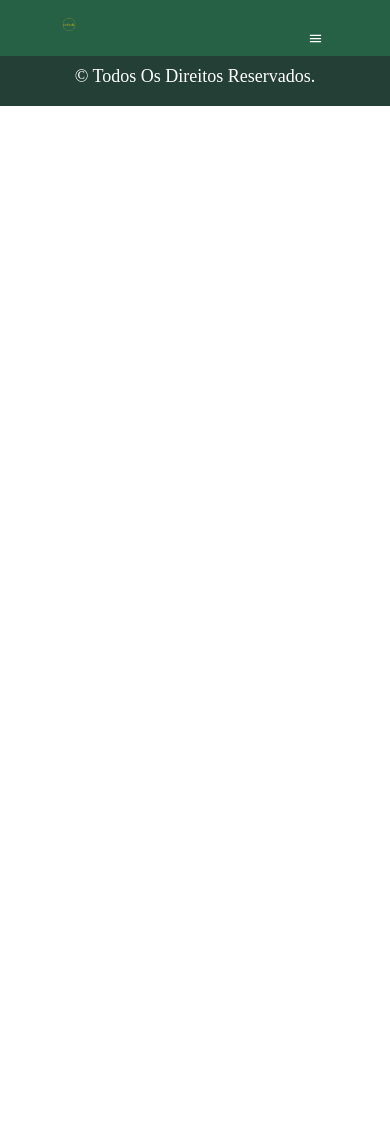
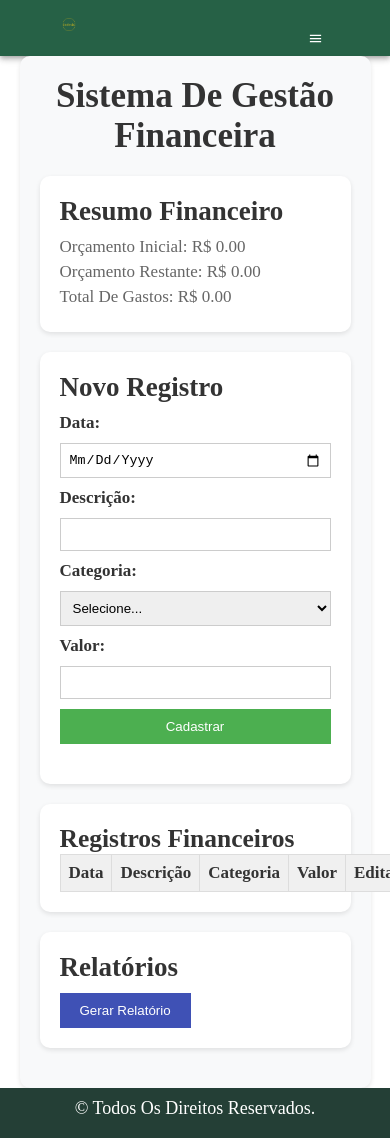
Before and after one commit to PedroFigueredo560/Sis-Social, a React (Vite) app: page /financeiro in a window 390 px wide. Before the commit the page ends 844 px from the top, so only its background shows below. Built offline with nearby package versions, Linux system fonts and the light colour scheme.

Commit message:
front end de financeiro

```diff
--- a/package.json
+++ b/package.json
@@ -16,6 +16,8 @@
     "@emotion/styled": "^11.13.0",
     "@mui/icons-material": "^5.16.4",
     "@mui/material": "^5.16.4",
+    "react-icons": "^5.2.1",
+    "react-paginate": "^8.2.0",
     "react-router-dom": "^6.25.1"
   }
 }
--- a/src/Routes.jsx
+++ b/src/Routes.jsx
@@ -4,6 +4,7 @@ import { Routes, Route } from "react-router-dom";
 import Home from "./pages/Home";
 import Login from "./pages/Login";
 import Register from "./pages/Register";
+import Financial from "./pages/Financial";
 
 const AppRoutes = () => {
   return (
@@ -11,6 +12,7 @@ const AppRoutes = () => {
       <Route path="/" element={<Home />} />
       <Route path="/login" element={<Login />} />
       <Route path="/cadastro" element={<Register/>}/>
+      <Route path="/financeiro" element={<Financial/>}/>
     </Routes>
   );
 };
--- a/src/componentes/Header/index.jsx
+++ b/src/componentes/Header/index.jsx
@@ -51,7 +51,7 @@ const Header = () => {
               <Link to="/login" className="nav-link">Agendamento</Link>
             </Button>
             <Button>
-              <Link to="/login" className="nav-link">Financeiro</Link>
+              <Link to="/financeiro" className="nav-link">Financeiro</Link>
             </Button>
             <Button>
               <Link to="/cadastro" className="nav-link">Cadastro</Link>
--- /dev/null
+++ b/src/pages/Financial/index.jsx
@@ -0,0 +1,151 @@
+import React, { useState, useEffect } from 'react';
+import "./style.css";
+import { AiFillEdit, AiFillDelete } from 'react-icons/ai';
+
+function App() {
+  const [transacoes, setTransacoes] = useState([]); // Array to store financial transactions
+  const [orcamentoInicial, setOrcamentoInicial] = useState(0); // Initial budget
+  const [orcamentoRestante, setOrcamentoRestante] = useState(0); // Remaining budget
+  const [totalGastos, setTotalGastos] = useState(0); // Total expenses
+
+  // Function to fetch transactions from localStorage (optional)
+  const buscarTransacoes = () => {
+    const storedTransacoes = localStorage.getItem('transacoes');
+    if (storedTransacoes) {
+      setTransacoes(JSON.parse(storedTransacoes));
+    }
+  };
+
+  // Function to save transactions to localStorage (optional)
+  const salvarTransacoes = () => {
+    localStorage.setItem('transacoes', JSON.stringify(transacoes));
+  };
+
+  // Function to calculate financial indicators
+  const calcularIndicadores = () => {
+    const novoOrcamentoRestante = orcamentoInicial - totalGastos;
+    setOrcamentoRestante(novoOrcamentoRestante);
+    setTotalGastos(novoOrcamentoRestante);
+  };
+
+  // Function to handle new transaction submission
+  const handleNovaTransacao = (event) => {
+    event.preventDefault();
+
+    const novaTransacao = {
+      data: event.target.data.value,
+      descricao: event.target.descricao.value,
+      categoria: event.target.categoria.value,
+      valor: parseFloat(event.target.valor.value),
+    };
+
+    setTransacoes([...transacoes, novaTransacao]);
+    salvarTransacoes();
+    calcularIndicadores(); // Update indicators after new transaction
+
+    // Clear the form after successful submission
+    event.target.reset();
+  };
+
+  // Function to edit a transaction (optional)
+  const handleEditarTransacao = (transacaoId) => {
+    // Implement logic to edit a specific transaction
+  };
+
+  // Function to delete a transaction (optional)
+  const handleExcluirTransacao = (transacaoId) => {
+    // Implement logic to delete a specific transaction
+  };
+
+  // Function to generate reports (optional)
+  const handleGerarRelatorio = () => {
+    // Implement logic to generate reports in a preferred format (PDF, CSV, etc.)
+  };
+
+  // useEffect to fetch transactions on component mount
+  useEffect(() => {
+    buscarTransacoes();
+  }, []);
+
+  return (
+    <div className="container">
+      <h1>Sistema de Gestão Financeira</h1>
+
+      <div className="resumo">
+        <h2>Resumo Financeiro</h2>
+        <p>Orçamento Inicial: R$ {orcamentoInicial.toFixed(2)}</p>
+        <p>Orçamento Restante: R$ {orcamentoRestante.toFixed(2)}</p>
+        <p>Total de Gastos: R$ {totalGastos.toFixed(2)}</p>
+      </div>
+
+
+      <div className="formularios">
+        <h2>Novo Registro</h2>
+        <form id="formNovaTransacao" onSubmit={handleNovaTransacao}>
+          <label htmlFor="data">Data:</label>
+          <input type="date" id="data" name="data" required />
+
+          <label htmlFor="descricao">Descrição:</label>
+          <input type="text" id="descricao" name="descricao" required />
+
+<label htmlFor="categoria">Categoria:</label>
+<select id="categoria" name="categoria" required>
+  <option value="">Selecione...</option>
+  <option value="receita">Receita</option>
+  <option value="despesa">Despesa</option>
+</select>
+
+<label htmlFor="valor">Valor:</label>
+<input type="number" id="valor" name="valor" required />
+
+<button type="submit">Cadastrar</button>
+</form>
+</div>
+
+
+<div className="tabela">
+        <h2>Registros Financeiros</h2>
+        <table>
+          <thead>
+            <tr>
+              <th>Data</th>
+              <th>Descrição</th>
+              <th>Categoria</th>
+              <th>Valor</th>
+              <th>Editar</th>
+              <th>Excluir</th>
+            </tr>
+          </thead>
+          <tbody>
+            {transacoes.map((transacao) => (
+              <tr key={transacao.id}>
+                <td>{transacao.data}</td>
+                <td>{transacao.descricao}</td>
+                <td>{transacao.categoria}</td>
+                <td>{transacao.valor.toFixed(2)}</td>
+                <td className="acoes-container">
+                  <button onClick={() => handleEditarTransacao(transacao.id)}>
+                    <AiFillEdit />
+                  </button>
+                </td>
+                <td className="acoes-container">
+                  <button onClick={() => handleExcluirTransacao(transacao.id)}>
+                    <AiFillDelete />
+                  </button>
+                </td>
+              </tr>
+            ))}
+          </tbody>
+        </table>
+      </div>
+
+<div className="relatorios">
+<h2>Relatórios</h2>
+<button onClick={handleGerarRelatorio}>Gerar Relatório</button>
+</div>
+</div>
+);
+
+}
+
+export default App;
--- /dev/null
+++ b/src/pages/Financial/style.css
@@ -0,0 +1,174 @@
+/* Estilo base para o container principal */
+.container {
+    width: 90%;
+    max-width: 1200px;
+    margin: 0 auto;
+    padding: 20px;
+    background-color: #f8f9fa;
+    border-radius: 10px;
+    box-shadow: 0 2px 5px rgba(0, 0, 0, 0.1);
+  }
+
+  /* Estilos para o cabeçalho (h1) */
+  h1 {
+    text-align: center;
+    font-size: 3.5rem;
+    font-weight: bold;
+    color: #333;
+    margin-bottom: 20px;
+  }
+
+  /* Estilos para a seção de resumo */
+  .resumo {
+    background-color: #fff;
+    padding: 20px;
+    border-radius: 10px;
+    box-shadow: 0 2px 5px rgba(0, 0, 0, 0.1);
+    margin-bottom: 20px;
+  }
+
+  .resumo h2 {
+    font-size: 2.7rem;
+    font-weight: bold;
+    color: #333;
+    margin-bottom: 10px;
+  }
+
+  .resumo p {
+    font-size: 1.7rem;
+    color: #666;
+    margin-bottom: 5px;
+  }
+
+  /* Estilos para a tabela de registros */
+  .tabela {
+    background-color: #fff;
+    font-size: 1.7rem;
+    padding: 20px;
+    border-radius: 10px;
+    box-shadow: 0 2px 5px rgba(0, 0, 0, 0.1);
+    margin-bottom: 20px;
+  }
+
+  .tabela table {
+    width: 100%;
+    border-collapse: collapse;
+  }
+
+  .tabela th,
+  .tabela td {
+    padding: 8px;
+    border: 1px solid #ddd;
+    text-align: left;
+  }
+
+  .tabela th {
+    background-color: #f0f0f0;
+    font-weight: bold;
+  }
+
+  /* Estilos para a seção de formulários */
+  .formularios {
+    background-color: #fff;
+    padding: 20px;
+    border-radius: 10px;
+    box-shadow: 0 2px 5px rgba(0, 0, 0, 0.1);
+    margin-bottom: 20px;
+  }
+
+  .formularios h2 {
+    font-size: 2.7rem;
+    font-weight: bold;
+    color: #333;
+    margin-bottom: 10px;
+  }
+
+  .formularios form {
+    font-size: 1.7rem;
+    display: flex;
+    flex-wrap: wrap;
+    margin-bottom: 20px;
+  }
+
+  .formularios label {
+    display: block;
+    width: 100px;
+    margin-bottom: 5px;
+    font-weight: bold;
+  }
+
+  .formularios input,
+  .formularios select {
+    width: calc(100% - 110px);
+    padding: 8px;
+    border: 1px solid #ccc;
+    margin-bottom: 10px;
+  }
+
+  .formularios button {
+    padding: 10px 20px;
+    background-color: #4CAF50;
+    color: white;
+    border: none;
+    cursor: pointer;
+    transition: background-color 0.3s;
+  }
+
+  .formularios button:hover {
+    background-color: #45a049;
+  }
+
+  /* Estilos para a seção de relatórios (opcional) */
+  .relatorios {
+    background-color: #fff;
+    padding: 20px;
+    border-radius: 10px;
+    box-shadow: 0 2px 5px rgba(0, 0, 0, 0.1);
+    margin-bottom: 20px;
+  }
+
+  .relatorios h2 {
+    font-size: 2.7rem;
+    font-weight: bold;
+    color: #333;
+    margin-bottom: 10px;
+  }
+
+  .relatorios button {
+    padding: 10px 20px;
+    background-color: #3f51b5; /* Azul escuro */
+    color: white;
+    border: none;
+    cursor: pointer;
+    transition: background-color 0.3s;
+  }
+
+  .relatorios button:hover {
+    background-color: #283a7c; /* Azul escuro mais forte */
+  }
+
+  /* Estilos responsivos para telas menores */
+  @media (max-width: 768px) {
+    .formularios form {
+      flex-direction: column; /* Organiza os campos em coluna */
+    }
+
+    .formularios label {
+      width: auto; /* Ocupa a largura total da linha */
+      margin-bottom: 10px;
+    }
+
+    .formularios input,
+    .formularios select {
+      width: 100%; /* Ocupa a largura total da linha */
+    }
+    .acoes-container {
+        display: flex; /* Make the container a flexbox */
+        justify-content: center; /* Center the content horizontally */
+        align-items: center; /* Center the content vertically (optional) */
+      }
+
+      .acoes-container button {
+        margin: 0 5px; /* Add some margin between buttons (optional) */
+      }
+  }
```
Also changed, not shown: 1 other file (tests, documents, lock files or other folders).
